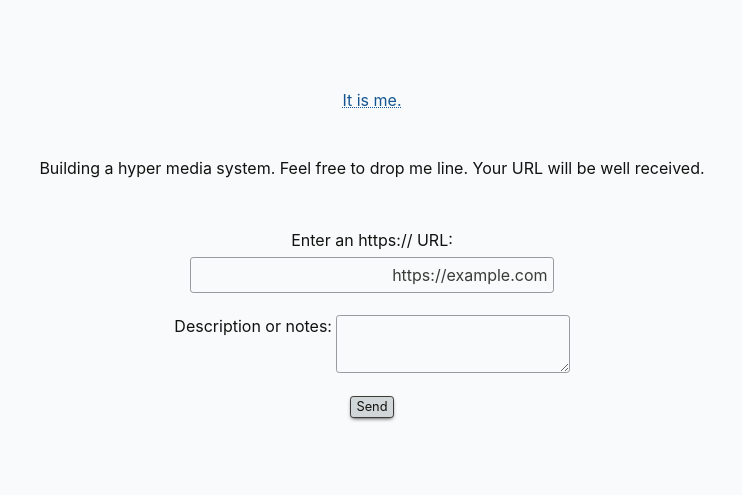
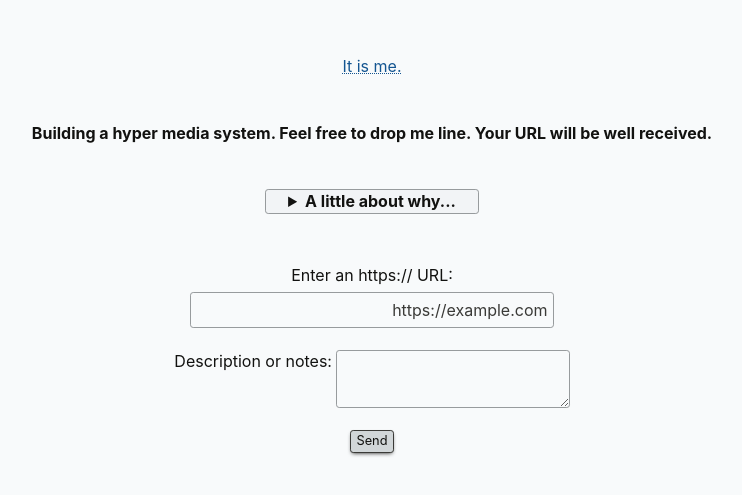
Before and after one commit to airbr/hypermedia, a website: page index.html in a window 1280 px wide. Shown: the part 135-630 px from the top of the page, without its empty margins (268-1010 px from the left). Drawn offline with Linux system fonts and the light colour scheme.

Commit message:
Update form

```diff
--- a/index.html
+++ b/index.html
@@ -26,7 +26,13 @@
 
     <a href="https://morganwebdev.com"><p>It is me.</p></a>
 
-    <p>Building a hyper media system. Feel free to drop me line. Your URL will be well received.</p>
+    <h4>Building a hyper media system. Feel free to drop me line. Your URL will be well received.</h4>
+
+    <details>
+      <summary> A little about why...</summary>
+
+      Having a lot of fun reading <a href="https://hypermedia.systems/book/contents/">this book</a>
+    </details>
 
     <form name="contact" method="POST" data-netlify="true">
       <p class="center">
```
